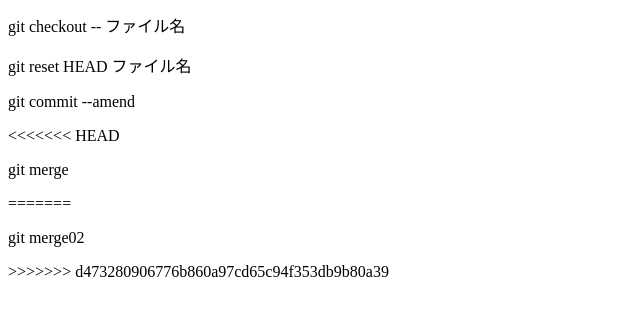
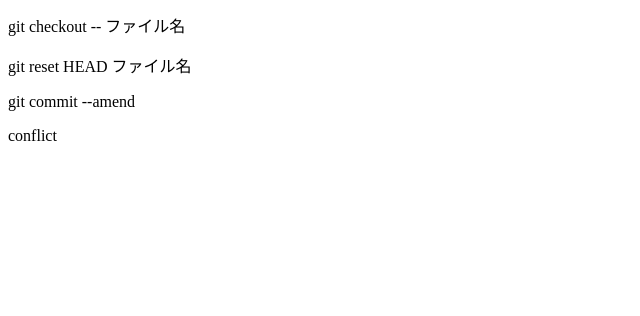
Before and after one commit to yohey-ing/git_tutorial, a plain HTML site: page index.html in a window 1280 px wide. Shown: the part 96-412 px from the top of the page, without its empty margins (0-640 px from the left). Drawn offline with Linux system fonts and the light colour scheme.

Commit message:
conflict追記

```diff
--- a/index.html
+++ b/index.html
@@ -3,8 +3,4 @@
 <p>git checkout -- ファイル名</p>
 <p>git reset HEAD ファイル名</p>
 <p>git commit --amend</p>
-<<<<<<< HEAD
-<p>git merge</p>
-=======
-<p>git merge02</p>
->>>>>>> d473280906776b860a97cd65c94f353db9b80a39
+<p>conflict</p>
```
